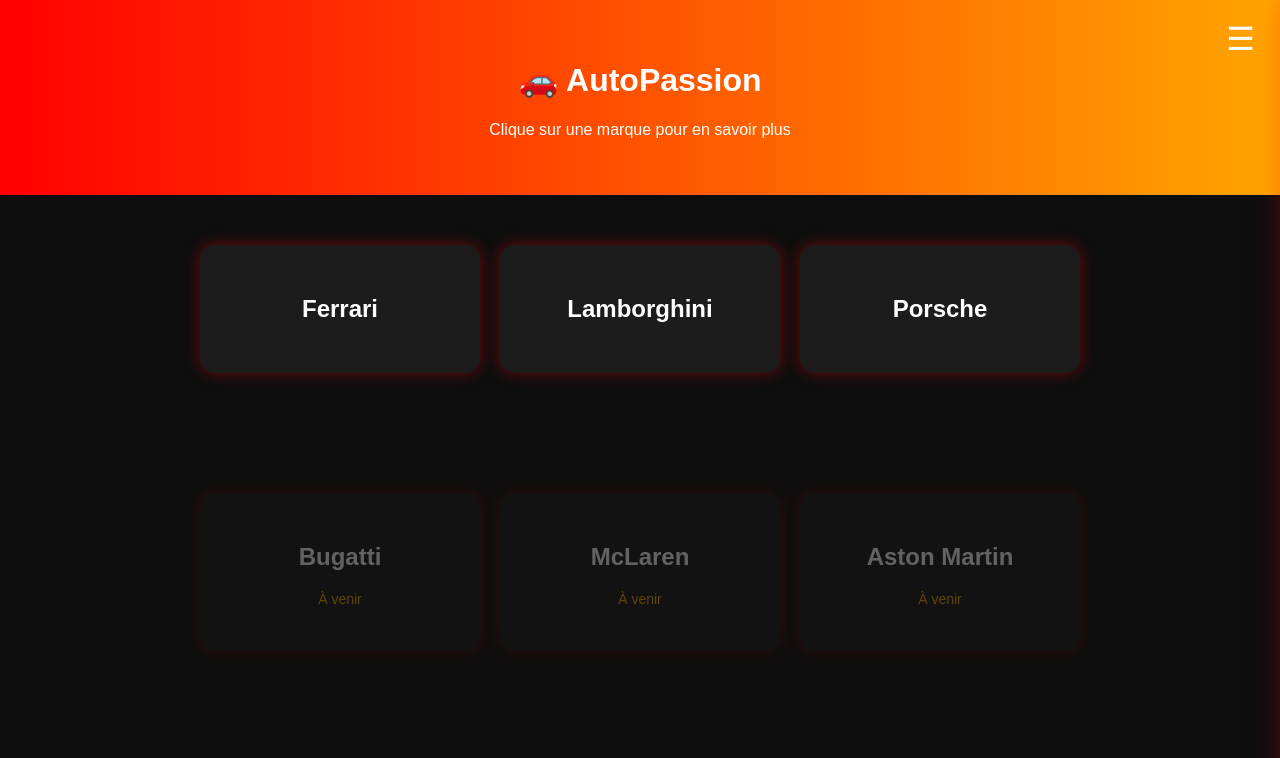
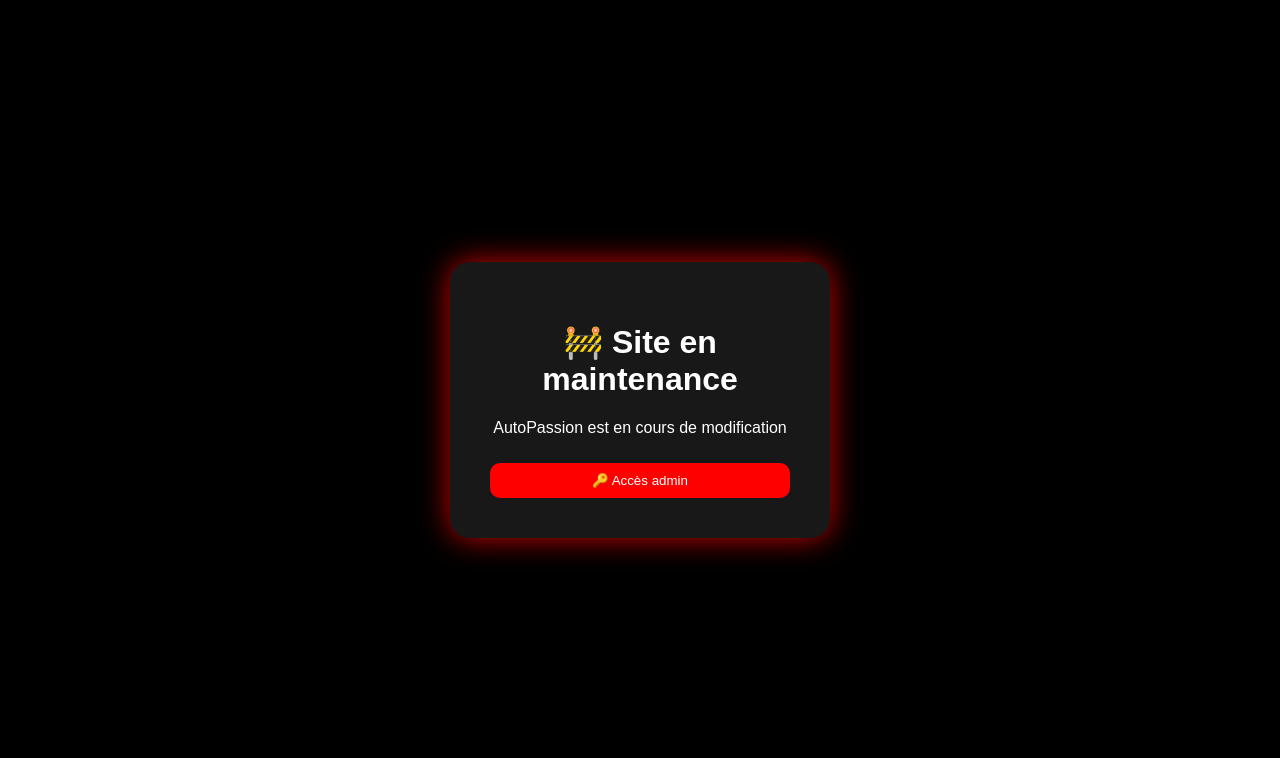
Before and after one commit to lucasdu57/voiture, a plain HTML site: page index.html in a window 1280 px wide. Shown: the top 758 px of the page. Drawn offline with Linux system fonts and the light colour scheme.

Commit message:
index.html

```diff
--- a/index.html
+++ b/index.html
@@ -4,8 +4,89 @@
     <meta charset="UTF-8">
     <title>AutoPassion</title>
     <link rel="stylesheet" href="style.css">
+
+    <style>
+        body {
+            overflow: hidden;
+            margin: 0;
+            font-family: Arial, sans-serif;
+            background-color: #0e0e0e;
+            color: white;
+        }
+
+        #maintenance {
+            position: fixed;
+            top: 0;
+            left: 0;
+            width: 100vw;
+            height: 100vh;
+            background: #000; /* noir TOTAL */
+            display: flex;
+            align-items: center;
+            justify-content: center;
+            z-index: 99999;
+         }
+
+
+        .maintenance-box {
+            background-color: #181818;
+            padding: 40px;
+            border-radius: 20px;
+            text-align: center;
+            box-shadow: 0 0 30px rgba(255,0,0,0.8);
+            width: 300px;
+        }
+
+        .maintenance-box input,
+        .maintenance-box button {
+            margin-top: 10px;
+            padding: 10px;
+            width: 100%;
+            border-radius: 10px;
+            border: none;
+        }
+
+        .maintenance-box button {
+            background-color: red;
+            color: white;
+            cursor: pointer;
+        }
+
+        .hidden {
+            display: none;
+        }
+
+        header {
+            text-align: center;
+            padding: 50px;
+            background: linear-gradient(90deg, red, orange);
+        }
+
+        footer {
+            text-align: center;
+            padding: 30px;
+            background-color: #111;
+            margin-top: 40px;
+        }
+    </style>
 </head>
 <body>
+
+<!-- 🔧 ÉCRAN MAINTENANCE -->
+<div id="maintenance">
+    <div class="maintenance-box">
+        <h1>🚧 Site en maintenance</h1>
+        <p>AutoPassion est en cours de modification</p>
+
+        <button onclick="showLogin()">🔑 Accès admin</button>
+
+        <div id="loginBox" class="hidden">
+            <input type="password" id="password" placeholder="Mot de passe admin">
+            <button onclick="login()">Entrer</button>
+            <p id="error"></p>
+        </div>
+    </div>
+</div>
 
 <!-- BOUTON MENU ☰ -->
 <div class="menu-btn" onclick="toggleMenu()">☰</div>
@@ -17,6 +98,7 @@
     <a href="#">🚘 Marques à venir</a>
 </div>
 
+<!-- 🚗 CONTENU DU SITE -->
 <header>
     <h1>🚗 AutoPassion</h1>
     <p>Clique sur une marque pour en savoir plus</p>
@@ -26,11 +108,9 @@
     <a href="car.html?car=ferrari" class="card">
         <h2>Ferrari</h2>
     </a>
-
     <a href="car.html?car=lamborghini" class="card">
         <h2>Lamborghini</h2>
     </a>
-
     <a href="car.html?car=porsche" class="card">
         <h2>Porsche</h2>
     </a>
@@ -41,12 +121,10 @@
         <h2>Bugatti</h2>
         <p>À venir</p>
     </div>
-
     <div class="card coming">
         <h2>McLaren</h2>
         <p>À venir</p>
     </div>
-
     <div class="card coming">
         <h2>Aston Martin</h2>
         <p>À venir</p>
@@ -63,10 +141,14 @@
     </p>
 </section>
 
-<footer>
-    © 2026 - Site de voiture [BETA]
-    <br>
-    Site développé par Lucas (Fan de voiture de sport)
+<footer class="footer">
+    <span>
+        © 2026 - Site de voiture [BETA]
+        <br>
+        Site développé par Lucas (Fan de voiture de sport)
+    </span>
+
+    <button class="logout-btn" onclick="logout()">🔓 Déconnexion</button>
 </footer>
 
 <script src="script.js"></script>
```
